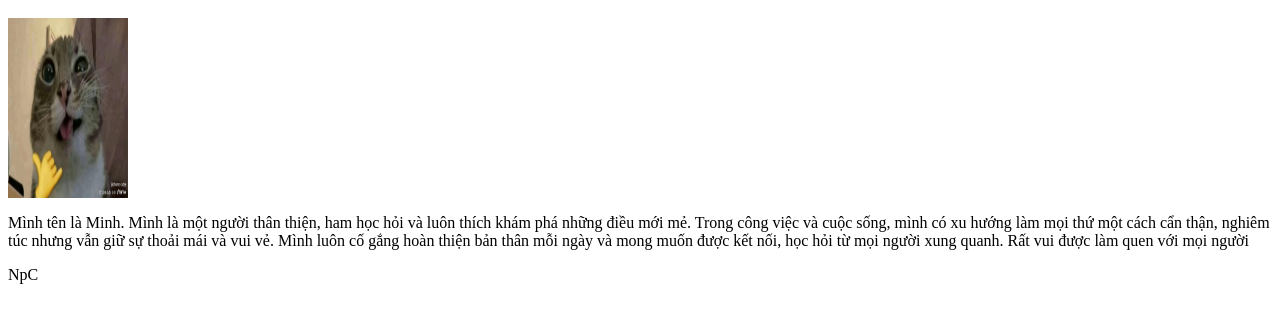
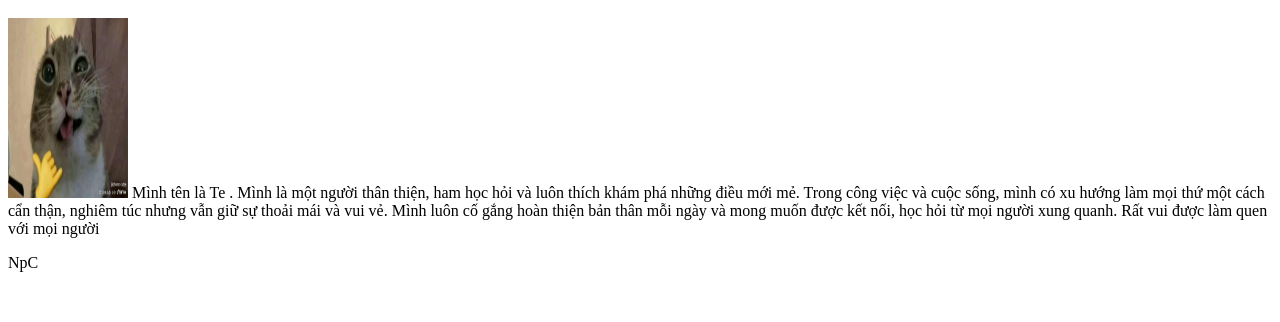
Before and after one commit to REoews/Mixi-Food-Company-co., a plain HTML site: page index.html in a window 1280 px wide. Shown: the part 48-370 px from the top of the page. Drawn offline with Linux system fonts and the light colour scheme.

Commit message:
Update index.html

```diff
--- a/index.html
+++ b/index.html
@@ -4,9 +4,11 @@
   </head>
   <body>
     <h1 style = "color: red; text-align: center;"> GIỚI THYỆU BÁN THĂN </h1>
-    <img src="images/IMG_1743.jpeg" alt="Ảnh Đại Diện" width="120" height="180">
-  <p>
-    Mình tên là Minh. Mình là một người thân thiện, ham học hỏi và luôn thích khám phá những điều mới mẻ. Trong công việc và cuộc sống, mình có xu hướng làm mọi thứ một cách cẩn thận, nghiêm túc nhưng vẫn giữ sự thoải mái và vui vẻ. Mình luôn cố gắng hoàn thiện bản thân mỗi ngày và mong muốn được kết nối, học hỏi từ mọi người xung quanh.
+   <p> <table>
+     <tr>
+      <img src="images/IMG_1743.jpeg" alt="Ảnh Đại Diện" width="120" height="180">
+     </tr>
+    Mình tên là Te . Mình là một người thân thiện, ham học hỏi và luôn thích khám phá những điều mới mẻ. Trong công việc và cuộc sống, mình có xu hướng làm mọi thứ một cách cẩn thận, nghiêm túc nhưng vẫn giữ sự thoải mái và vui vẻ. Mình luôn cố gắng hoàn thiện bản thân mỗi ngày và mong muốn được kết nối, học hỏi từ mọi người xung quanh.
 Rất vui được làm quen với mọi người
   </p>
     NpC
```
